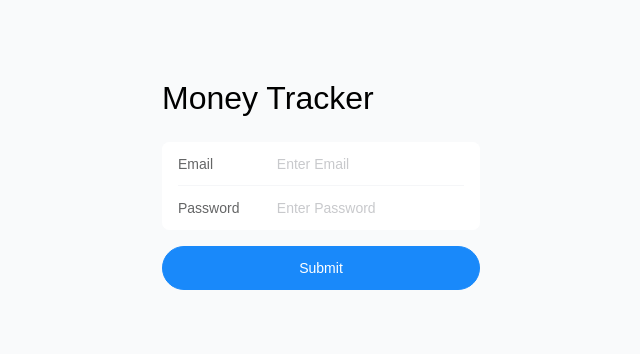
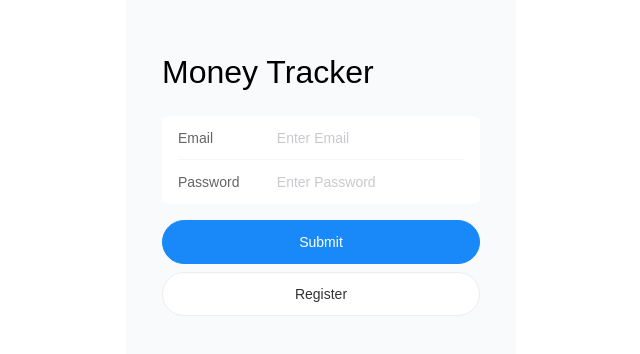
Before and after one commit to Jefray-alt/moneytracker, a Vue app: page /login in a window 1280 px wide. Shown: the part 210-564 px from the top of the page, without its empty margins (319-959 px from the left). Built offline with nearby package versions, Linux system fonts and the light colour scheme; no server answers; a web font is replaced by a local one.

Commit message:
update vant

```diff
--- a/src/css/index.css
+++ b/src/css/index.css
@@ -3,7 +3,7 @@
 @tailwind utilities;
 
 body {
-  @apply flex justify-center bg-gray-50;
+  @apply flex justify-center;
 }
 
 body {
@@ -11,5 +11,5 @@ body {
 }
 
 #app {
-  @apply w-full max-w-[390px] h-screen;
+  @apply w-full max-w-[390px] h-screen bg-gray-50;
 }
--- a/src/views/Login.vue
+++ b/src/views/Login.vue
@@ -25,9 +25,12 @@
             :rules="[{ required: true, message: 'Password is required' }]"
           />
         </van-cell-group>
-        <div style="margin: 16px">
+        <div class="m-[16px] space-y-2">
           <van-button round block type="primary" native-type="submit">
             Submit
+          </van-button>
+          <van-button round block type="default" native-type="submit">
+            Register
           </van-button>
         </div>
       </van-form>
```
Also changed, not shown: 1 other file (tests, documents, lock files or other folders).
